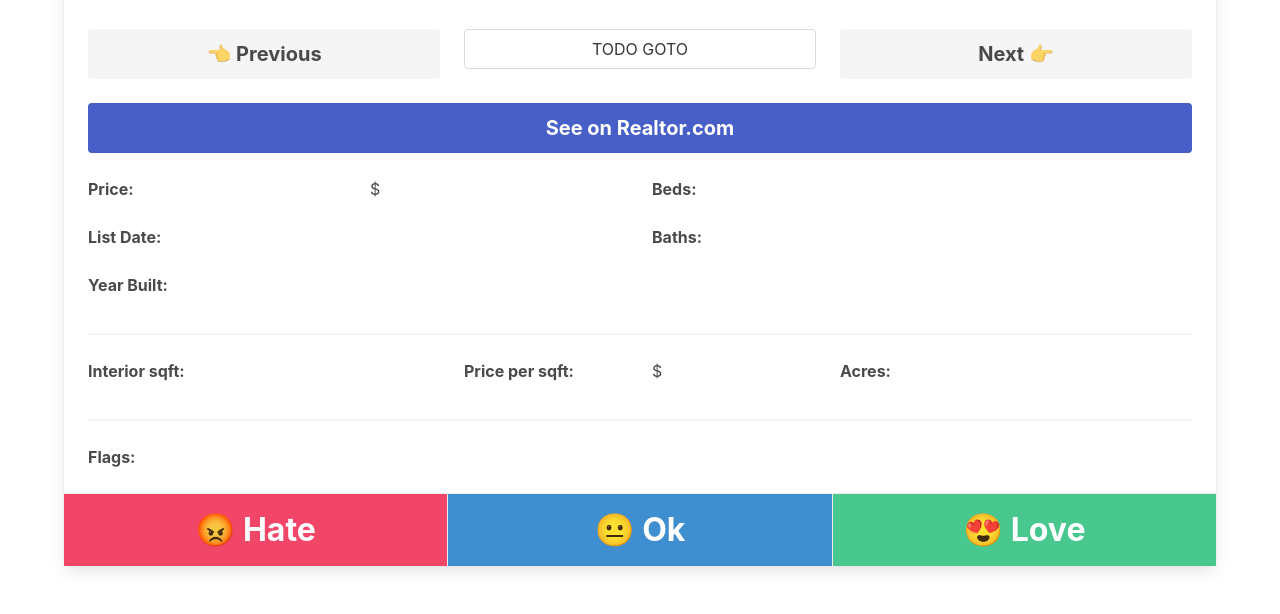
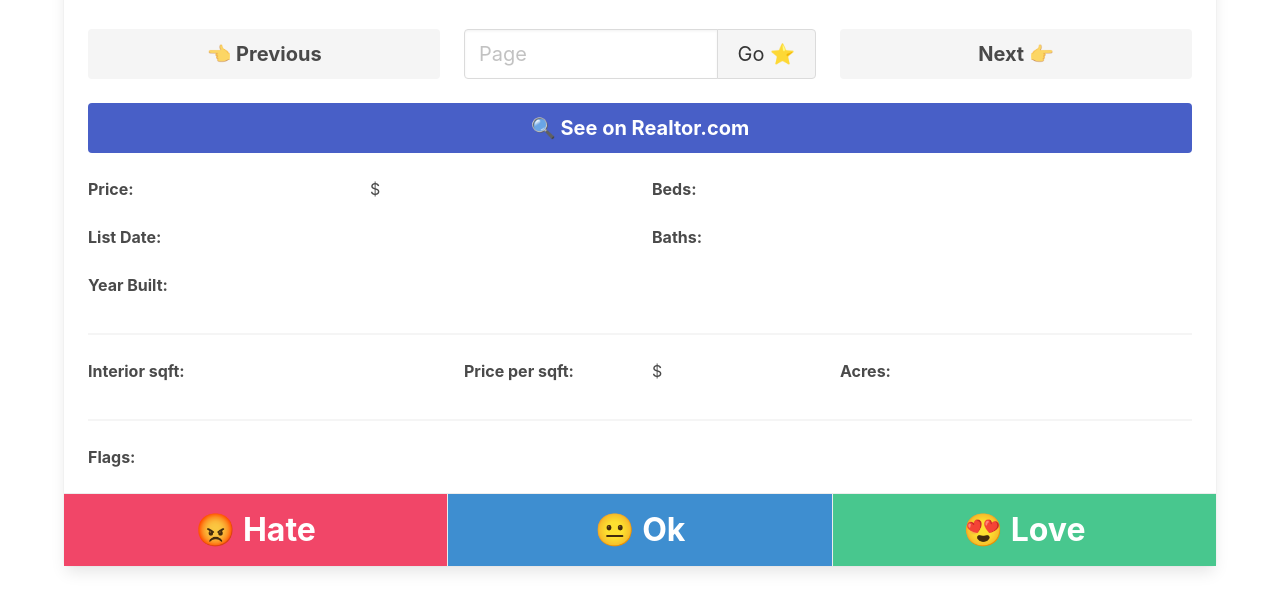
Before and after one commit to JakubPolanowski/Realty-Tinder, a Flask app: template templates/listings.html in a window 1280 px wide. Shown: the part 526-1140 px from the top of the page. Run offline with Flask 2, Linux system fonts and the light colour scheme; the template is opened without the code that fills it, so the values that code supplies are empty.

Commit message:
implemented page picker

```diff
--- a/app.py
+++ b/app.py
@@ -1,4 +1,4 @@
-from flask import Flask, render_template, session
+from flask import Flask, render_template, session, request, redirect, url_for
 from flask_session import Session
 from glob import glob
 from pathlib import Path
@@ -30,68 +30,82 @@ def error404(e):
     return render_template('404.html'), 404
 
 
-@app.route('/listings/<string:listings_file>', defaults={'index': 0})
-@app.route('/listings/<string:listings_file>/<int:index>')
+@app.route('/listings/<string:listings_file>', defaults={'index': 0}, methods=["GET", "POST"])
+@app.route('/listings/<string:listings_file>/<int:index>', methods=["GET", "POST"])
 def listings(listings_file: str, index: int):
 
-    if not (listing_path := Path(f"data/listings/{listings_file}.xlsx")).exists():
-        return render_template('404.html', subtitle='The listings file does not exist'), 404
+    if request.method == "POST":
+        form = request.form
 
-    if session.get('listings_file') != listings_file:
-        df = pd.read_excel(listing_path)
-        df['list date'] = df['list date'].dt.strftime('%m/%d/%Y')
+        if 'page' in form:
+            return redirect(
+                url_for('listings', listings_file=listings_file,
+                        index=int(form['page'])-1)
+            )
 
-        session['listings_file'] = listings_file
-        session['listings'] = df.to_json(orient='records')
+        else:  # TODO pick proper error code
+            return render_template('404.html', subtitle="Invalid form POST"), 404
 
-    dataset = json.loads(session['listings'])
-    if index >= len(dataset):
-        return render_template('404.html', subtitle=f'Out of bounds! There are only {len(dataset)} listing(s), {index+1} is invalid.'), 404
+    else:
 
-    listing = dataset[index]
+        if not (listing_path := Path(f"data/listings/{listings_file}.xlsx")).exists():
+            return render_template('404.html', subtitle='The listings file does not exist'), 404
 
-    # special values
-    try:
-        listing['pretty price'] = f"{listing['price']:,}"
-    except TypeError:
-        listing['pretty price'] = listing['price']
+        if session.get('listings_file') != listings_file:
+            df = pd.read_excel(listing_path)
+            df['list date'] = df['list date'].dt.strftime('%m/%d/%Y')
 
-    try:
-        listing['pretty built'] = f"{listing['year built']:.0f}"
-    except TypeError:
-        listing['pretty built'] = listing['year built']
+            session['listings_file'] = listings_file
+            session['listings'] = df.to_json(orient='records')
 
-    try:
-        listing['pretty hoa'] = f"{listing['hoa fee']:,.0f}"
-    except TypeError:
-        listing['pretty hoa'] = listing['hoa fee']
+        dataset = json.loads(session['listings'])
+        if index >= len(dataset):
+            return render_template('404.html', subtitle=f'Out of bounds! There are only {len(dataset)} listing(s), {index+1} is invalid.'), 404
 
-    try:
-        listing['pretty sqft'] = f"{listing['interior sqft']:,.0f}"
-    except TypeError:
-        listing['pretty sqft'] = listing['interior sqft']
+        listing = dataset[index]
 
-    try:
-        listing['price per sqft'] = f"{listing['price']/listing['interior sqft']:,.2f}"
-    except TypeError:
-        listing['price per sqft'] = ""
+        # special values
+        try:
+            listing['pretty price'] = f"{listing['price']:,}"
+        except TypeError:
+            listing['pretty price'] = listing['price']
 
-    try:
-        listing['pretty acres'] = f"{listing['lot sqft']/43560:,.2f}"
-    except TypeError:
-        listing['pretty acres'] = ""
+        try:
+            listing['pretty built'] = f"{listing['year built']:.0f}"
+        except TypeError:
+            listing['pretty built'] = listing['year built']
 
-    try:
-        listing['pretty minutes'] = f"{listing['Minutes to Work']:,.0f}"
-    except:
-        listing['pretty minutes'] = listing['Minutes to Work']
+        try:
+            listing['pretty hoa'] = f"{listing['hoa fee']:,.0f}"
+        except TypeError:
+            listing['pretty hoa'] = listing['hoa fee']
 
-    if listing['Minutes to Work'] <= 15:
-        listing['minutes class'] = "has-text-success"
-    elif listing['Minutes to Work'] <= 25:
-        listing['minutes class'] = 'has-text-warning'
-    else:
-        listing['minutes class'] = 'has-text-danger'
+        try:
+            listing['pretty sqft'] = f"{listing['interior sqft']:,.0f}"
+        except TypeError:
+            listing['pretty sqft'] = listing['interior sqft']
 
-    # render
-    return render_template('listings.html', listings_file=listings_file, index=index, total=len(dataset), listing=listing)
+        try:
+            listing['price per sqft'] = f"{listing['price']/listing['interior sqft']:,.2f}"
+        except TypeError:
+            listing['price per sqft'] = ""
+
+        try:
+            listing['pretty acres'] = f"{listing['lot sqft']/43560:,.2f}"
+        except TypeError:
+            listing['pretty acres'] = ""
+
+        try:
+            listing['pretty minutes'] = f"{listing['Minutes to Work']:,.0f}"
+        except:
+            listing['pretty minutes'] = listing['Minutes to Work']
+
+        if listing['Minutes to Work'] <= 15:
+            listing['minutes class'] = "has-text-success"
+        elif listing['Minutes to Work'] <= 25:
+            listing['minutes class'] = 'has-text-warning'
+        else:
+            listing['minutes class'] = 'has-text-danger'
+
+        # render
+        return render_template('listings.html', listings_file=listings_file, index=index, total=len(dataset), listing=listing)
--- a/templates/listings.html
+++ b/templates/listings.html
@@ -42,7 +42,26 @@
                   >
                 </div>
                 <div class="column">
-                  <a href="#" class="button is-fullwidth">TODO GOTO</a>
+                  <form method="POST">
+                    <div class="field has-addons">
+                      <div class="control is-fullwidth">
+                        <input
+                          class="input is-size-5"
+                          type="number"
+                          name="page"
+                          placeholder="Page"
+                        />
+                      </div>
+                      <div class="control">
+                        <button
+                          type="submit"
+                          class="button is-outlined has-background-light is-size-5"
+                        >
+                          Go ⭐
+                        </button>
+                      </div>
+                    </div>
+                  </form>
                 </div>
                 <div class="column">
                   <a
@@ -58,7 +77,7 @@
                 href="{{ listing['url'] }}"
                 target="_blank"
                 class="button is-link is-size-5 is-fullwidth has-text-weight-bold"
-                >See on Realtor.com</a
+                >🔍 See on Realtor.com</a
               >
             </div>
             <div class="block">
```
